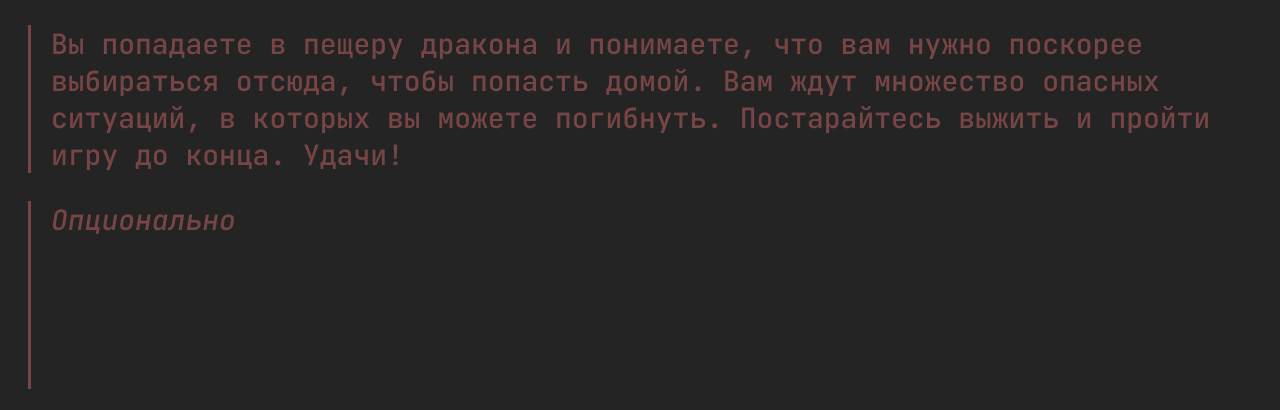
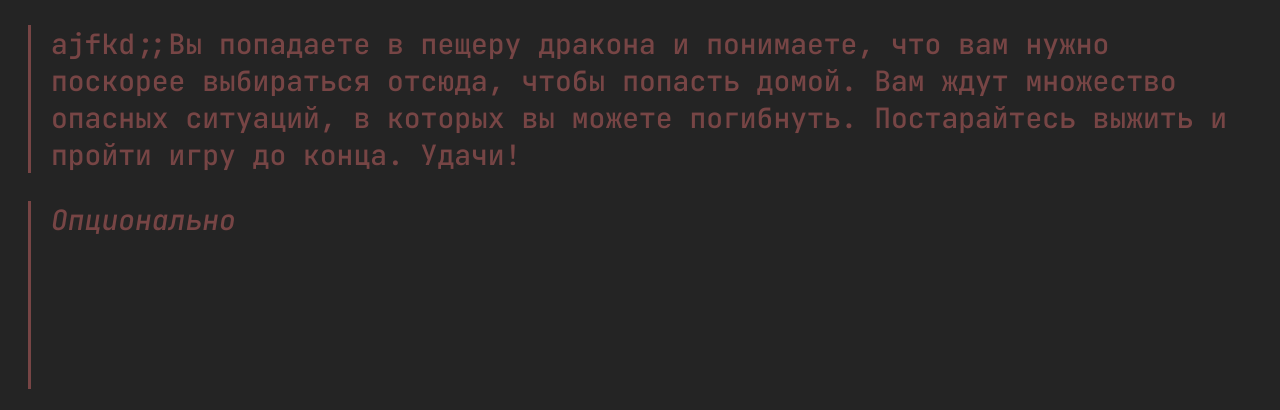
Before and after one commit to Arseny-ai/mini-game, a plain HTML site: page index.html in a window 1280 px wide. Shown: the part 102-512 px from the top of the page. Drawn offline with Linux system fonts and the light colour scheme.

Commit message:
Update index.html

```diff
--- a/index.html
+++ b/index.html
@@ -52,7 +52,7 @@
   <header class="level">
     <h1>Мини-игра "В пещере дракона..."</h1>
     <p class="area">
-      Вы попадаете в пещеру дракона и понимаете, что вам нужно поскорее выбираться отсюда, чтобы попасть домой. Вам
+      ajfkd;;Вы попадаете в пещеру дракона и понимаете, что вам нужно поскорее выбираться отсюда, чтобы попасть домой. Вам
       ждут множество опасных ситуаций, в которых вы можете погибнуть. Постарайтесь выжить и пройти игру до конца. Удачи!
     </p>
     <div class="area">
```
